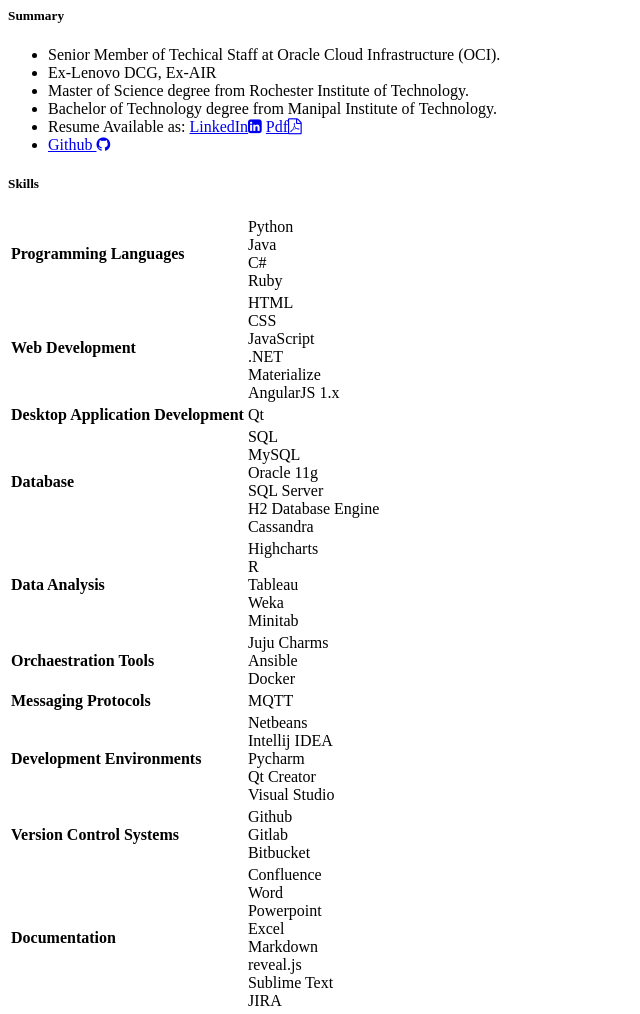
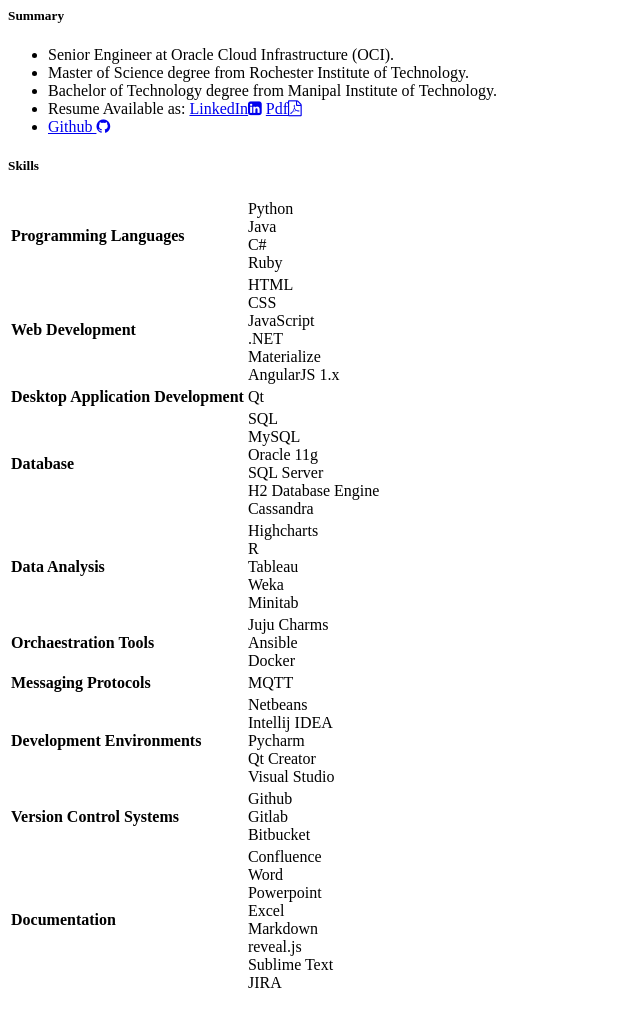
Before and after one commit to Sahil-Ajmera/Sahil-Ajmera.github.io, a plain HTML site: page views/resume.html in a window 1280 px wide. Shown: the top 1014 px of the page, without its empty margins (0-640 px from the left). Drawn offline with Linux system fonts and the light colour scheme.

Commit message:
Update summary to be concise about job and remove internship

```diff
--- a/views/resume.html
+++ b/views/resume.html
@@ -8,8 +8,7 @@
           </div>
           <div class="row">
                   <ul>
-                    <li class="light"> Senior Member of Techical Staff at Oracle Cloud Infrastructure (OCI).</li>
-                    <li class="light"> Ex-Lenovo DCG, Ex-AIR</li>
+                    <li class="light"> Senior Engineer at Oracle Cloud Infrastructure (OCI).</li>
                     <li class="light"> Master of Science degree from Rochester Institute of Technology.</li>
                     <li class="light"> Bachelor of Technology degree from Manipal Institute of Technology.</li>
                     <li class="light"> Resume Available as: <a href="https://www.linkedin.com/in/sahil-ajmera-b6144092/">LinkedIn<i class="fa fa-linkedin-square"></i></a> <a href="documents/Resume_Sahil_Ajmera.pdf">Pdf<i class="fa fa-file-pdf-o"></i></a></li>
@@ -201,7 +200,8 @@
                     <div class="col s6 m6 l6 light"><b>Oracle Cloud Infrastructure<br>Senior Member of Technical Staff</b></div><div class="col s6 m6 l6 light right-align"><b>January 2022 - Present<br>
                     Seattle, Washington</b></div>
                   </div>
-
+                  <div class="collapsible-body">
+                  </div>
                   <div class="collapsible-header">
                     <div class="col s6 m6 l6 light"><b>Oracle Cloud Infrastructure<br>Member of Technical Staff</b></div><div class="col s6 m6 l6 light right-align"><b>February 2020 - January 2022<br>
                     Seattle, Washington</b></div>
```
